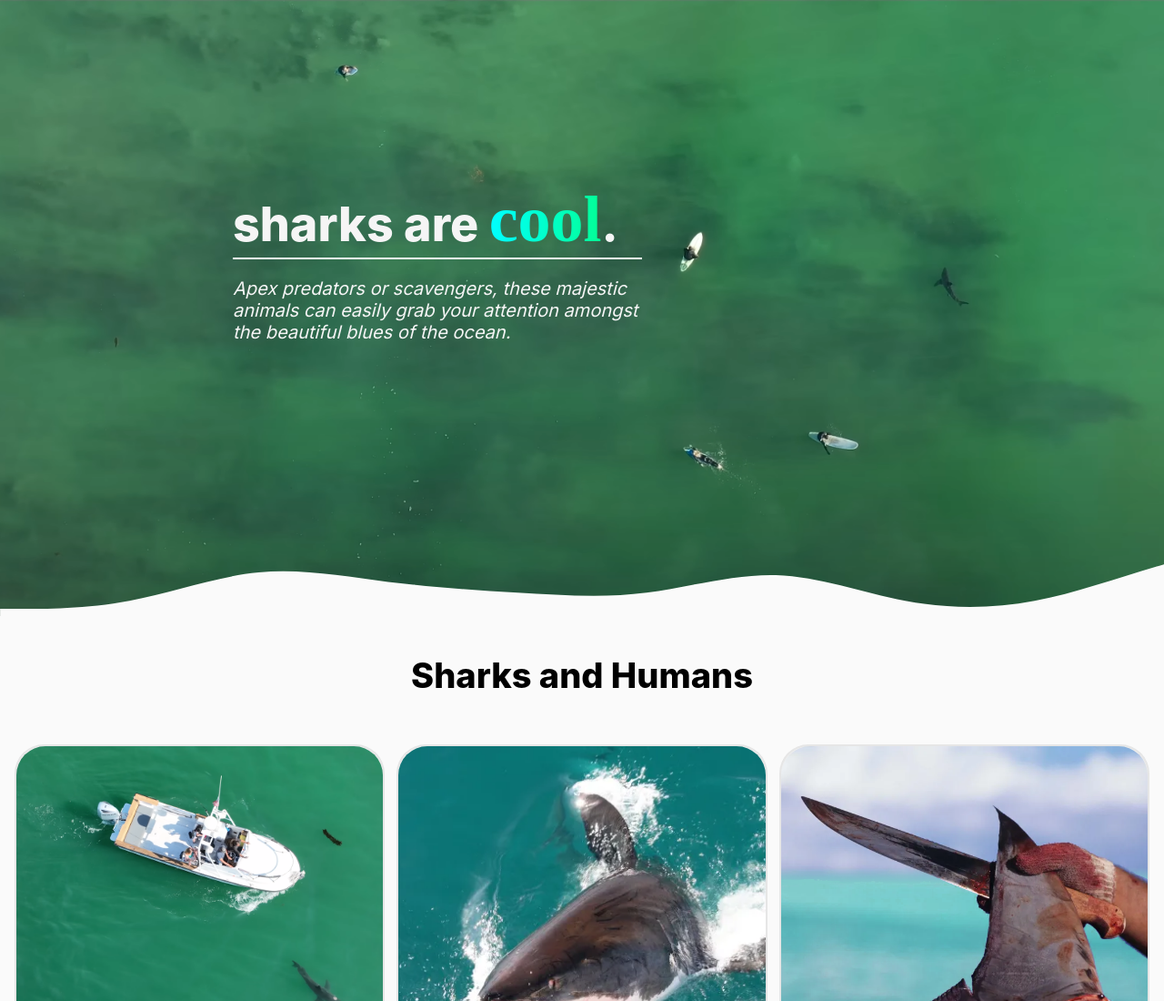
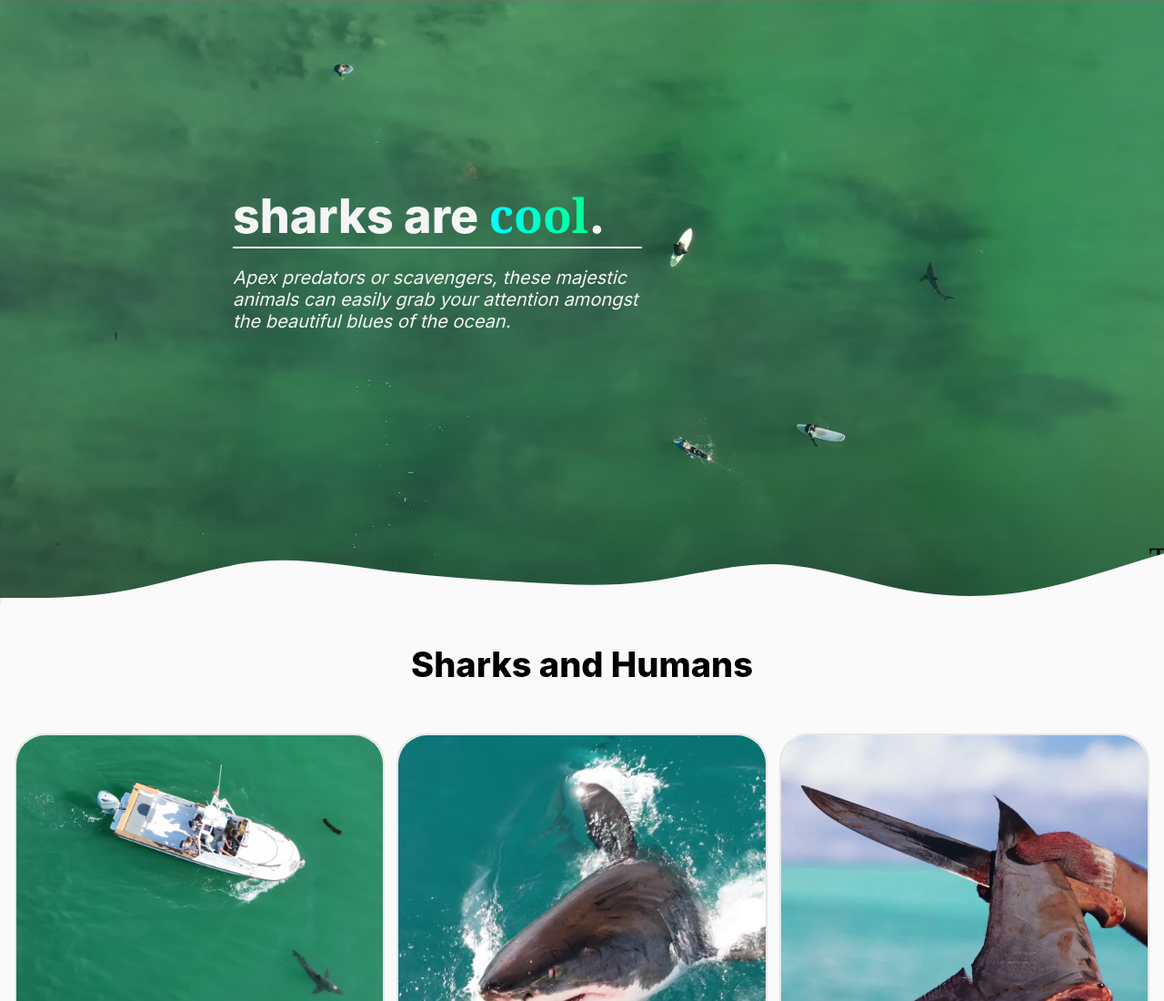
Before and after one commit to FelipeBdC/SharkWebsite, a plain HTML site: page index.html in a window 1280 px wide. Shown: the top 1100 px of the page at 91% size. Drawn offline with Linux system fonts and the light colour scheme.

Commit message:
attemp 3 at you know what

```diff
--- a/style.css
+++ b/style.css
@@ -78,8 +78,7 @@ p {
             background: linear-gradient(90deg, cyan, rgb(3, 255, 150));
             background-clip: text;
 
-            font-family:'Times New Roman', Times, serif;
-            font-size: 2ch;
+            font-family:Georgia, Times, serif;
         }
     }
 }
```
